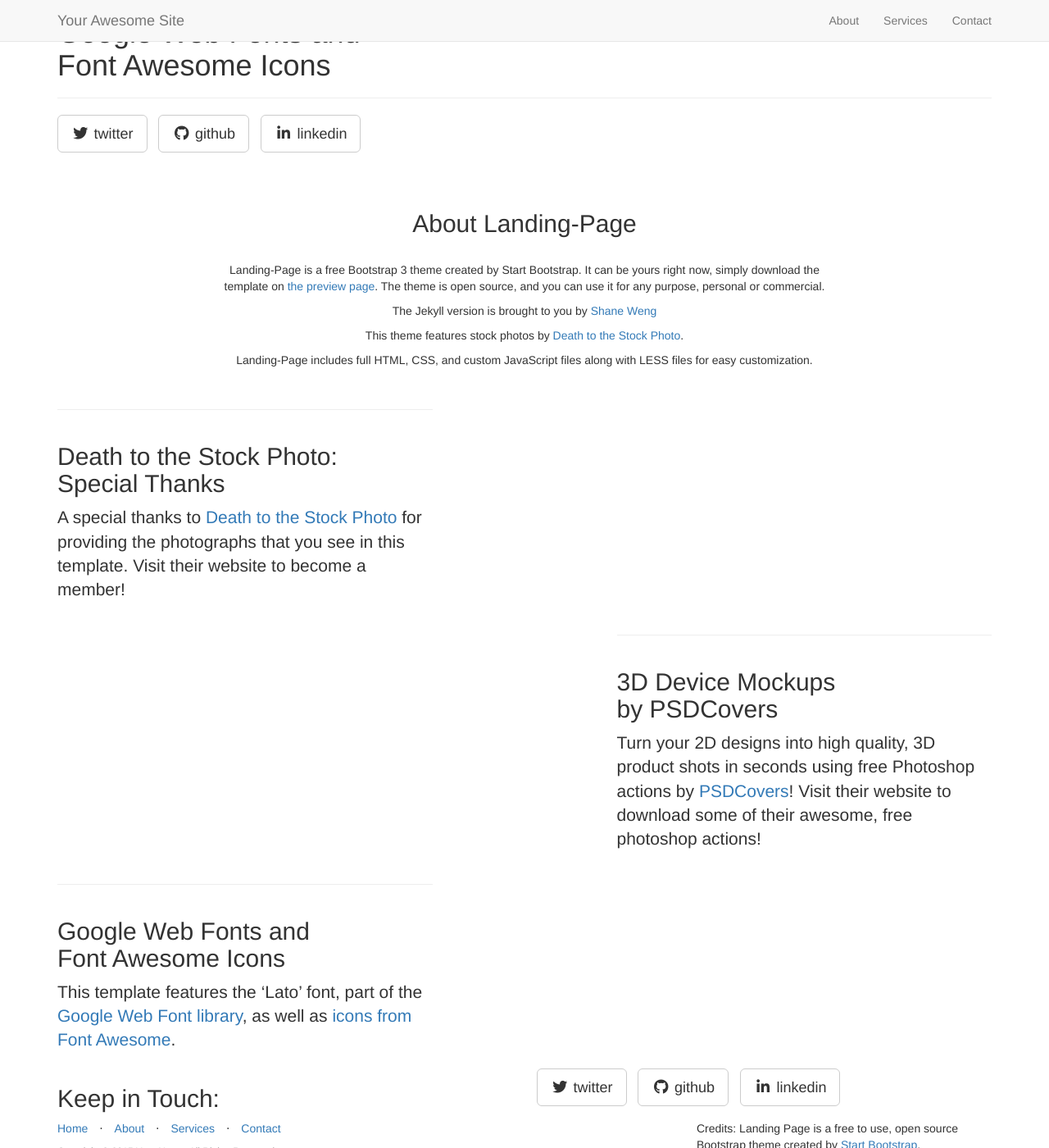
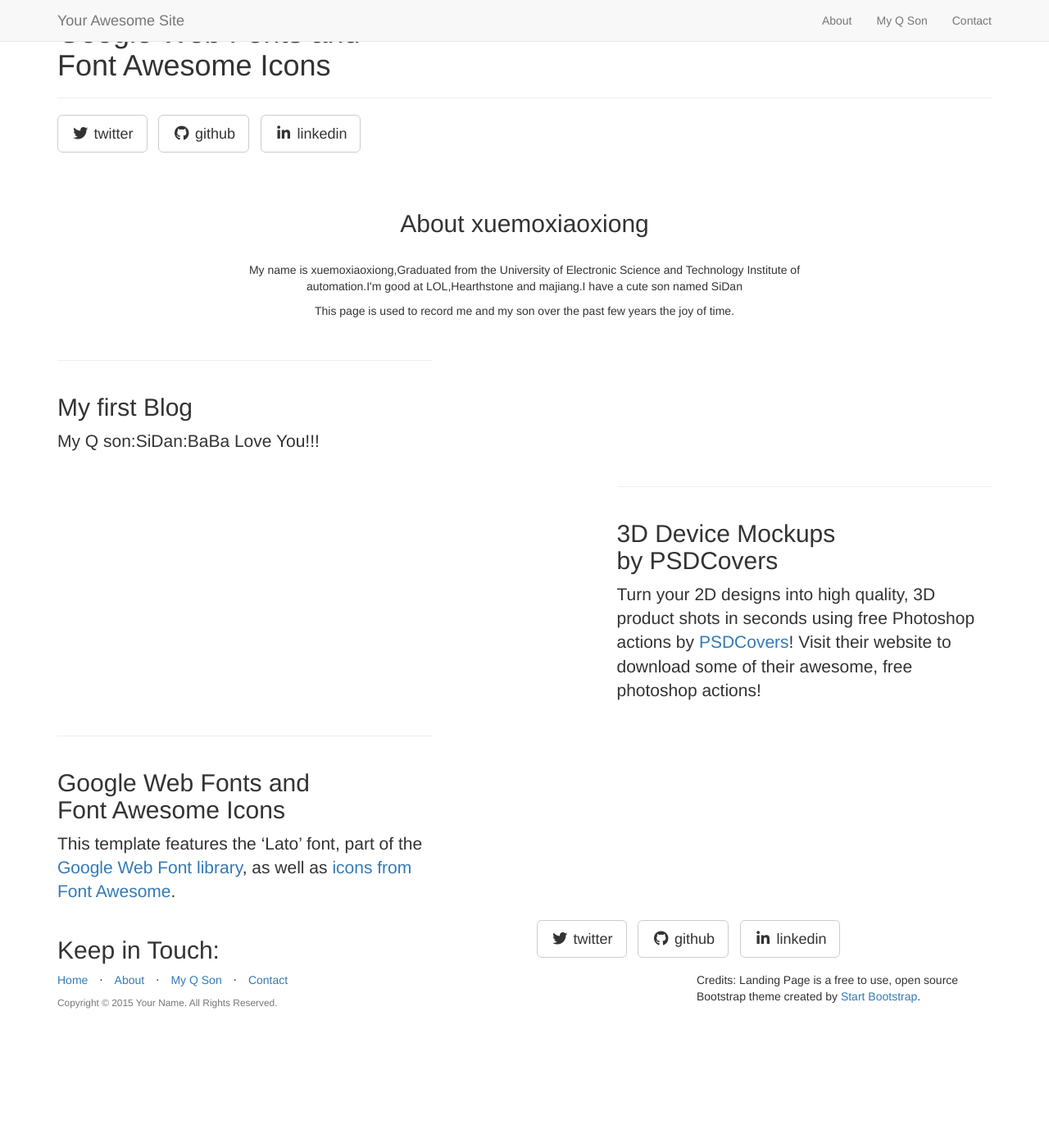
Before and after one commit to xmxxiong/xmxxiong.github.io, a Jekyll site: the page built from _posts/2017-1-8-services-3.markdown, in a window 1280 px wide and 1400 px high. Shown: the whole window at 82% size. Built offline with Jekyll 4.4.1, drawn with Linux system fonts in a browser that asks for light colours; nearby versions of some CDN libraries; library files that are not in the unit come from our copies.

Commit message:
My Q Son

```diff
--- a/_includes/about.html
+++ b/_includes/about.html
@@ -3,12 +3,10 @@
         <div class="row">
             <div class="col-lg-8 col-lg-offset-2">
               <br/><br/>
-              <h2>About Landing-Page</h2>
+              <h2>About xuemoxiaoxiong</h2>
               <br/>
-                <p>Landing-Page is a free Bootstrap 3 theme created by Start Bootstrap. It can be yours right now, simply download the template on <a href="http://startbootstrap.com/template-overviews/landing-page/">the preview page</a>. The theme is open source, and you can use it for any purpose, personal or commercial.</p>
-                <p>The Jekyll version is brought to you by <a href="https://github.com/swcool">Shane Weng</a></p>
-                <p>This theme features stock photos by <a href="http://join.deathtothestockphoto.com//">Death to the Stock Photo</a>.</p>
-                <p>Landing-Page includes full HTML, CSS, and custom JavaScript files along with LESS files for easy customization.</p>
+                <p> My name is xuemoxiaoxiong,Graduated from the University of Electronic Science and Technology Institute of automation.I'm good at LOL,Hearthstone and majiang.I have a cute son named SiDan </p>
+                <p>This page is used to record me and my son over the past few years the joy of time.</p>
                 <br/>
               </div>
         </div>
--- a/_includes/footer.html
+++ b/_includes/footer.html
@@ -13,7 +13,7 @@
                     </li>
                     <li class="footer-menu-divider">&sdot;</li>
                     <li>
-                        <a href="#services">Services</a>
+                        <a href="#My Q Son">My Q Son</a>
                     </li>
                     <li class="footer-menu-divider">&sdot;</li>
                     <li>
--- a/_includes/header.html
+++ b/_includes/header.html
@@ -18,7 +18,7 @@
                     <a class="page-scroll" href="#about">About</a>
                 </li>
                 <li>
-                    <a class="page-scroll" href="#services">Services</a>
+                    <a class="page-scroll" href="#My Q Son">My Q Son</a>
                 </li>
                 <li>
                     <a class="page-scroll" href="#contact">Contact</a>
```
Also changed, not shown: _posts/2014-09-21-services-1.markdown (deleted, +0 -8 lines), _posts/2017-1-8-services-1.markdown (added, +8 -0 lines), _posts/2017-1-8-services-2.markdown (renamed from _posts/2014-09-22-services-2.markdown), _posts/2017-1-8-services-3.markdown (renamed from _posts/2014-09-23-services-3.markdown).
